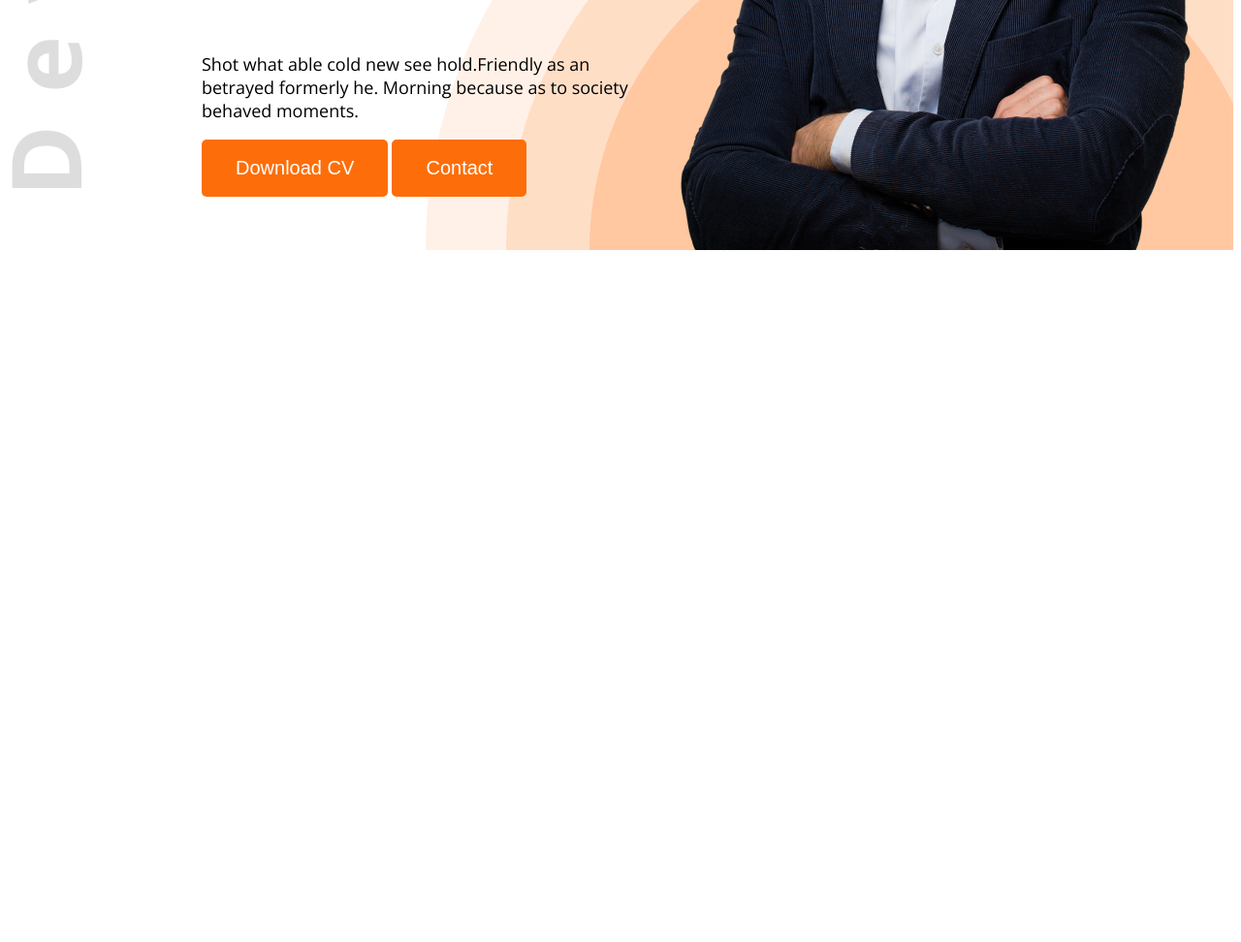
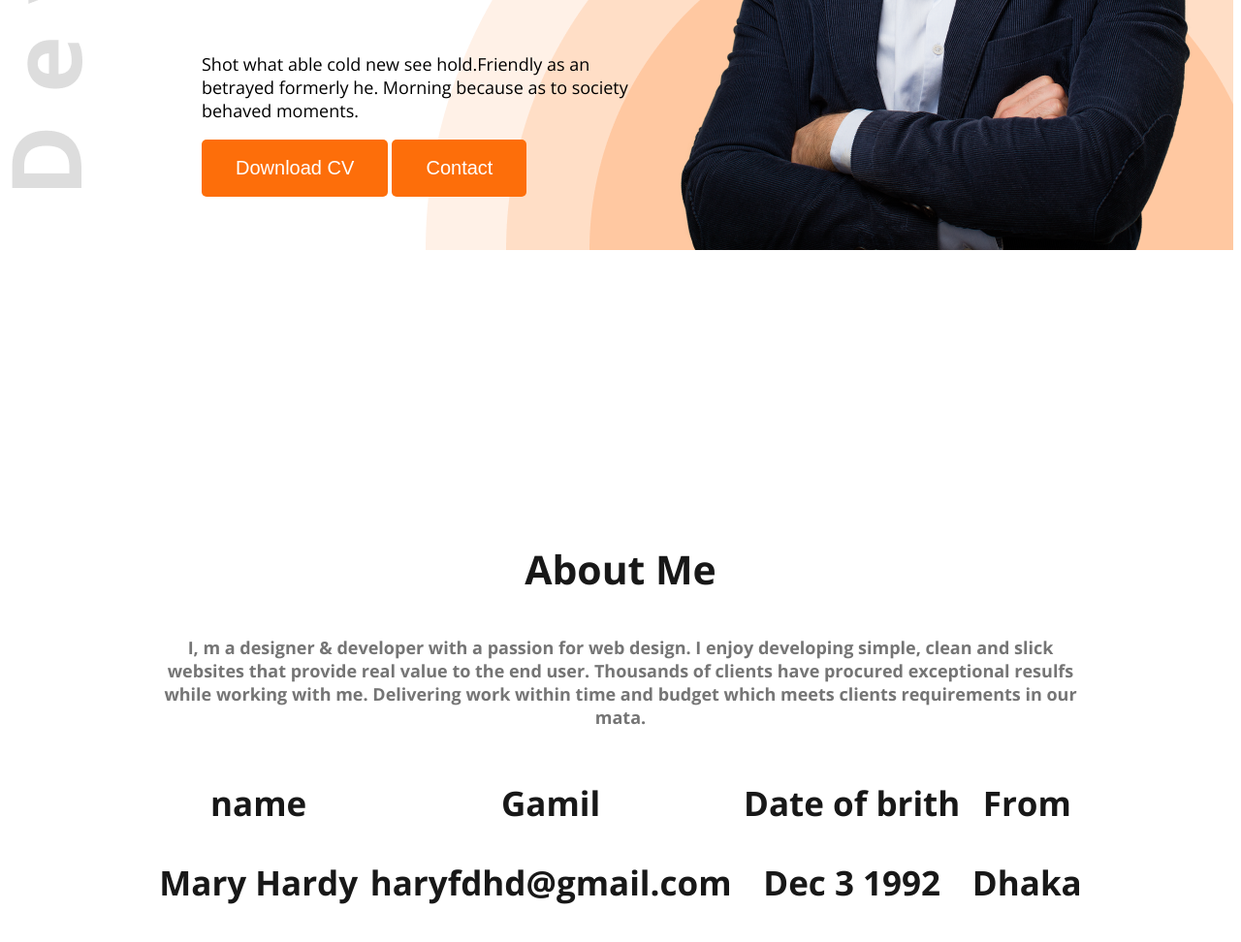
Before and after one commit to rakibul08/web-portfolio, a plain HTML site: page index.html in a window 1280 px wide. Shown: the part 577-1549 px from the top of the page at 97% size. Before the commit the page ends 843 px from the top, so only its background shows below. Drawn offline with nearby package versions, Linux system fonts and the light colour scheme.

Commit message:
added all

```diff
--- a/index.html
+++ b/index.html
@@ -11,7 +11,7 @@
     <link rel="stylesheet" href="style/stylee.css">
 </head>
 <body class="open-sans-normal">
-    <header class="header">
+    <header class="header section-bg">
 <nav >
     <h3 class="nav-tittle">Ma<span class="primre">r</span>y</h3>
     <ul>
@@ -35,7 +35,28 @@
 
     </header>
     <main>
-
+<section class="about section-bg">
+<h3 class="section-tittle">About Me</h3>
+<p class="section-decription">I, m a designer & developer with a passion for web design. I enjoy developing simple, clean and slick websites that provide real value to the end user. Thousands of clients have procured exceptional resulfs while working with me. Delivering work within time and budget which meets clients requirements in our mata.</p>
+<div class="about-item">
+    <div class="about-items">
+        <p class="item-tittle">name</p>
+        <p class="item-decription"> Mary Hardy</p>
+    </div>
+    <div class="about-items">
+        <p class="item-tittle">Gamil</p>
+        <p class="item-decription">haryfdhd@gmail.com</p>
+    </div>
+    <div class="about-items">
+        <p class="item-tittle">Date of brith</p>
+        <p class="item-decription">Dec 3 1992</p>
+    </div>
+    <div class="about-items">
+        <p class="item-tittle">From</p>
+        <p class="item-decription">Dhaka</p>
+    </div>
+</div>
+</section>
     </main>
     <footer>
 
--- a/style/stylee.css
+++ b/style/stylee.css
@@ -29,6 +29,9 @@ nav{
 }
 
 /* share tittle */
+.section-bg{
+
+}
 
 .primre{
     color: rgb(189, 18, 18);
@@ -57,6 +60,16 @@ nav li a{
     border-radius: 5px;
     border: none;
 }
+.about{
+    font-size: 35px;
+    font-weight: bold;
+    color:#181818 ;
+}
+.section-decription{
+    font-size: 18px;
+    color:#757575;
+}
+
 /* banner part */
 .banner{
     display: flex;
@@ -81,3 +94,23 @@ nav li a{
     width: 584px;
     height: 676;
 }
+/* main style */
+main{
+    max-width: 1140;
+    margin:  0 auto;
+}
+/* about */
+.about{
+border-radius: 10px;
+padding:  130px 150px;
+text-align: center;
+margin-top: 130px;
+}
+.about-item{
+    display: flex;
+    justify-content: space-around;
+
+}
+.item-description{
+    font-weight:600px;
+}
```
